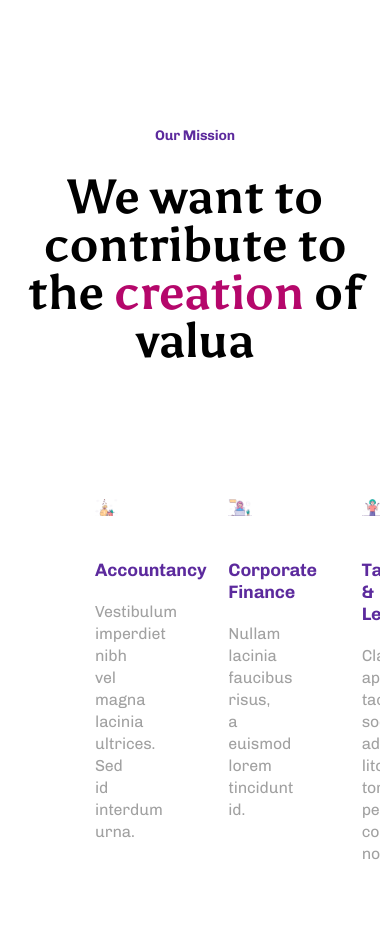
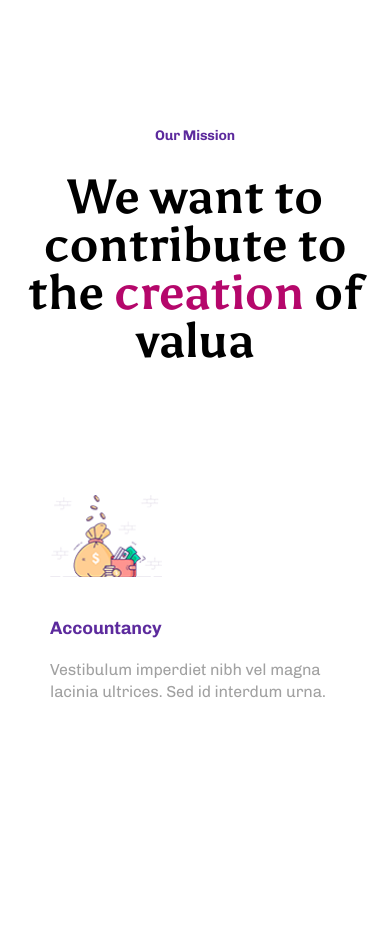
Before and after one commit to Serhii3T/consulting-company, a website built with webpack: page src/index.html in a window 390 px wide. Shown: the part 1860-2808 px from the top of the page. Built offline with nearby package versions, Linux system fonts and the light colour scheme; files whose address does not match are found by name.

Commit message:
add responsive to section our-mission

```diff
--- a/src/index.js
+++ b/src/index.js
@@ -20,6 +20,37 @@ if(sliderBlock != null) {
         // loop: true,
         init: false,
         grabCursor: true,
+        breakpoints: {
+            "@0.00": {
+                slidesPerView: "auto",
+                spaceBetween: 20,
+                centeredSlides: true,
+            },
+            "@0.55": {
+                slidesPerView: 1,
+                spaceBetween: 20,
+                centeredSlides: true,
+            },
+            "@0.75": {
+                slidesPerView: 2,
+                spaceBetween: 20,
+                centeredSlides: true,
+            },
+            "@0.85": {
+                slidesPerView: 2,
+                spaceBetween: 20,
+                centeredSlides: true,
+            },
+            "@1.00": {
+                slidesPerView: 3,
+                spaceBetween: 30,
+                centeredSlides: true,
+            },
+            "@1.50": {
+                slidesPerView: 3,
+                spaceBetween: 30,
+            },
+        },
     });
     swiper.init();
 }
--- a/src/styles/layout/components/our-mission.scss
+++ b/src/styles/layout/components/our-mission.scss
@@ -2,7 +2,7 @@
   &__wrapper {
     margin: 0 auto 50px;
     text-align: center;
-    max-width: 1260px;
+    max-width: 1240px;
     overflow: visible;
   }
   &__article {
@@ -29,13 +29,8 @@
   width: 100%;
 
   &-wrapper {
-    padding: 30px 45px 100px;
+    padding: 30px 0 100px;
     min-height: 360px;
-    max-width: 360px;
-  }
-
-  &-slide {
-    max-width: 370px ;
   }
 }
 
```
